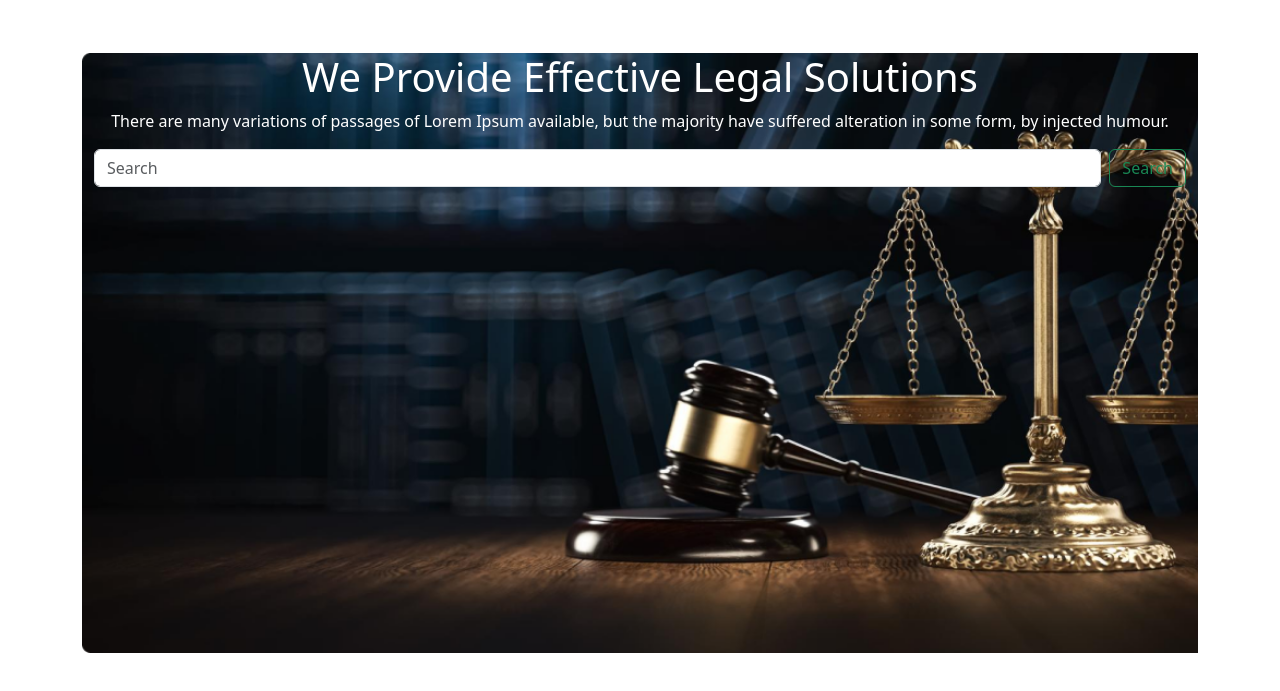
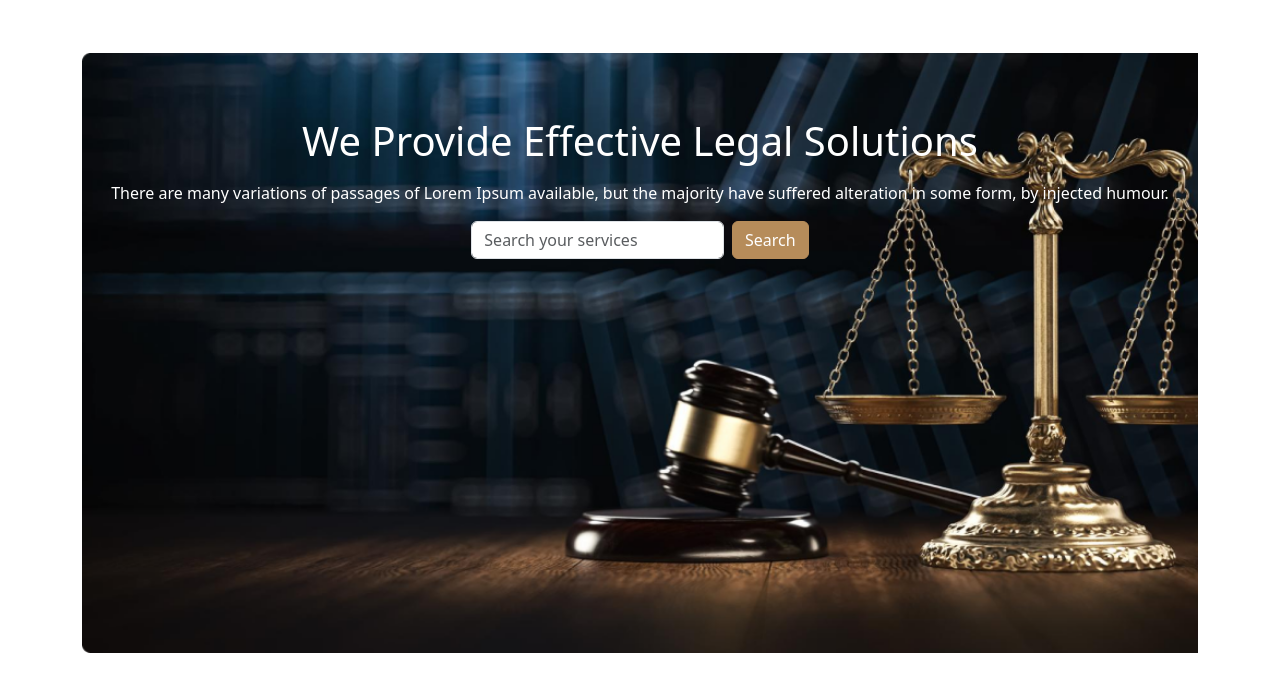
Before and after one commit to mirshad47/legal-solution, a plain HTML site: page index.html in a window 1280 px wide. Shown: the part 73-764 px from the top of the page. Drawn offline with Linux system fonts and the light colour scheme.

Commit message:
Update index.html

```diff
--- a/index.html
+++ b/index.html
@@ -68,11 +68,11 @@
         <!-- hero section -->
         <!-- Hero -->
         <div class=""
-            style="background-image: url(./images/banner.png); height: 75vh; background-repeat: no-repeat; background-size: cover;">
+            style="background-image: url(./images/banner.png); height: 75vh; background-size: cover;">
 
-            <div class="d-flex flex-column justify-content-center my-auto">
-                <h1 class="text-white mx-auto">We Provide Effective Legal Solutions</h1>
-                <p class="text-white mx-auto">There are many variations of passages of Lorem Ipsum available, but the
+            <div class="d-flex flex-column justify-content-center p-3">
+                <h1 class="text-white mx-auto mt-5">We Provide Effective Legal Solutions</h1>
+                <p class="text-white mx-auto mt-2">There are many variations of passages of Lorem Ipsum available, but the
                     majority have suffered
                     alteration in some form, by injected humour.</p>
 
@@ -85,10 +85,10 @@
                     <button class="btn btn-primary px-4">Search</button>
                 </div> -->
 
-                <div class="container-fluid">
+                <div class="container-fluid col-md-4">
                     <form class="d-flex" role="search">
-                      <input class="form-control me-2" type="search" placeholder="Search" aria-label="Search">
-                      <button class="btn btn-outline-success" type="submit">Search</button>
+                      <input class="form-control me-2 " type="search" placeholder="Search your services" aria-label="Search">
+                      <button class="btn btn-primary" type="submit">Search</button>
                     </form>
                   </div>
             </div>
```
